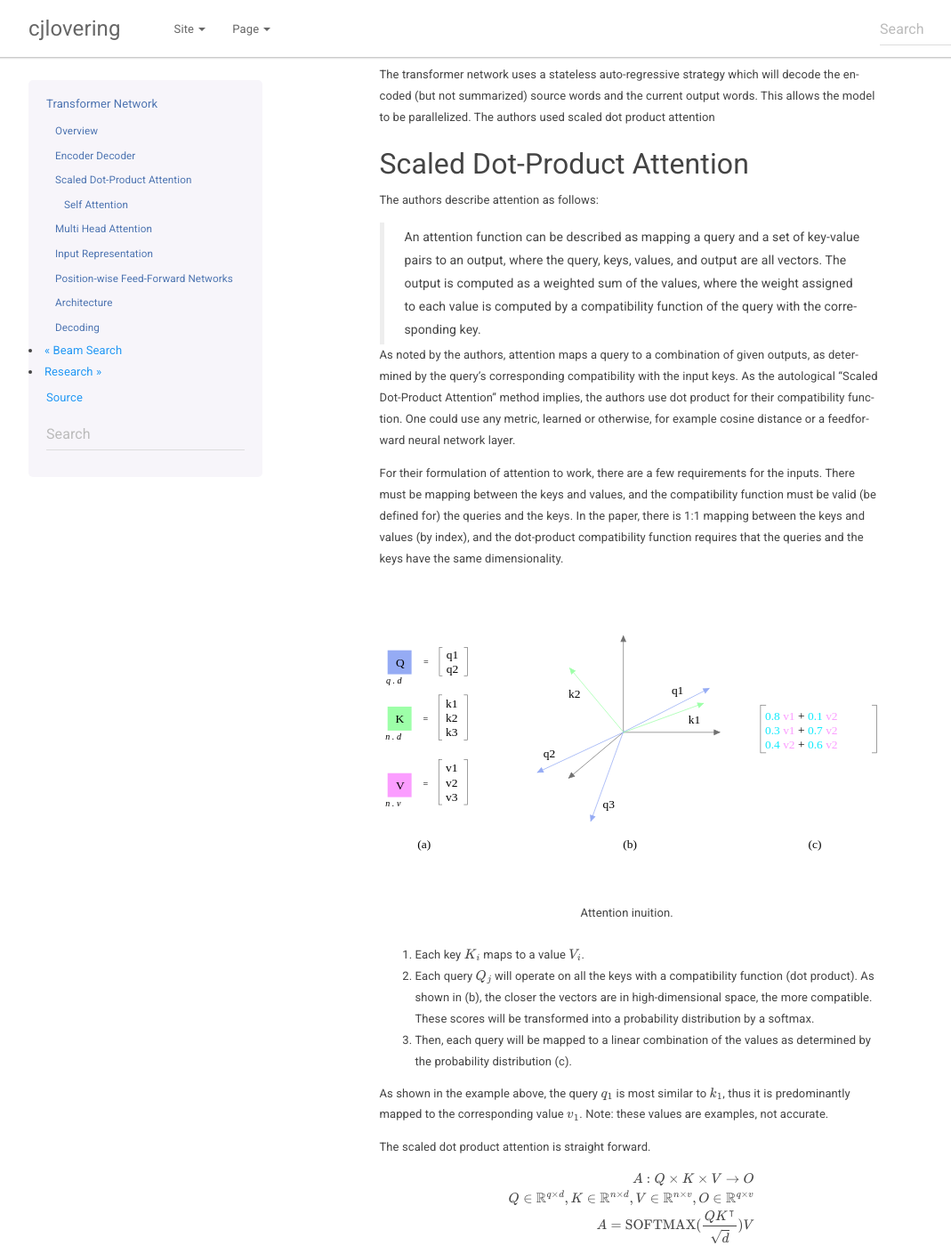
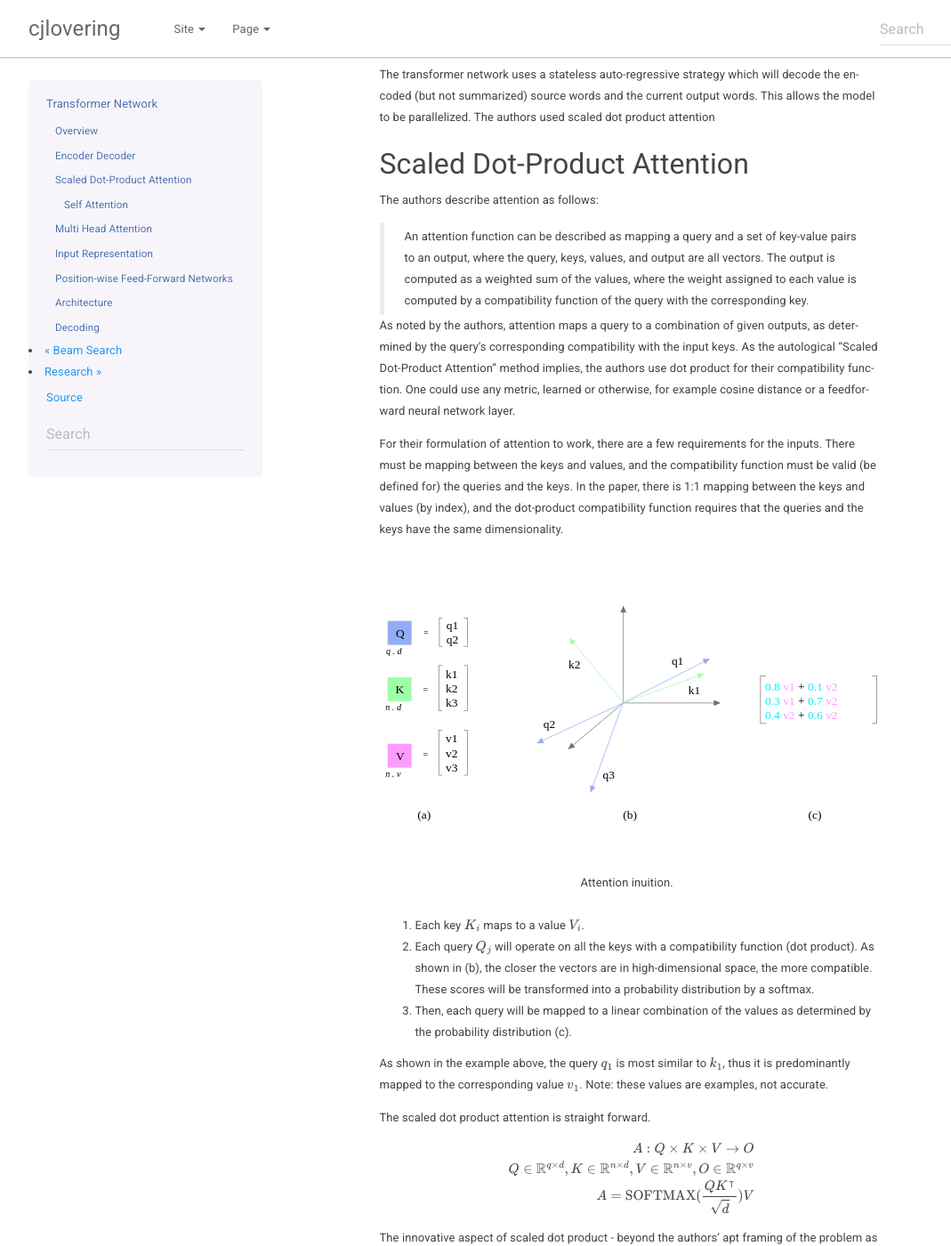
Before and after one commit to cjlovering/cjlovering.github.io, a Sphinx documentation site: the page built from docs/source/posts/003.rst, in a window 1280 px wide and 1400 px high, scrolled down 1995 px. Shown: the whole window at 89% size, without its empty margins (38-1107 px from the left). Built offline with Sphinx 7.4.7, drawn with Linux system fonts in a browser that asks for light colours; some web fonts are replaced; cross-references to code outside the pages are shown as plain code.

Commit message:
improve reference css

```diff
--- a/docs/source/_static/style.css
+++ b/docs/source/_static/style.css
@@ -16,13 +16,14 @@
 }
 
 blockquote p {
-    font-size: 14px !important;
+    font-size: 13px !important;
 }
 
 blockquote {
     padding-top: 4px !important;
     padding-bottom: 4px !important;
     margin: 0 0 0px !important;
+    font-size: 13px !important;
 }
 
 pre {
@@ -54,6 +55,10 @@
     padding-left: 0px !important;
 } */
 
+.label {
+    display: flex;
+}
+
 .alert-info {
     background-color: #adb8cb !important;
     border-color: #adb8cb !important;
```
